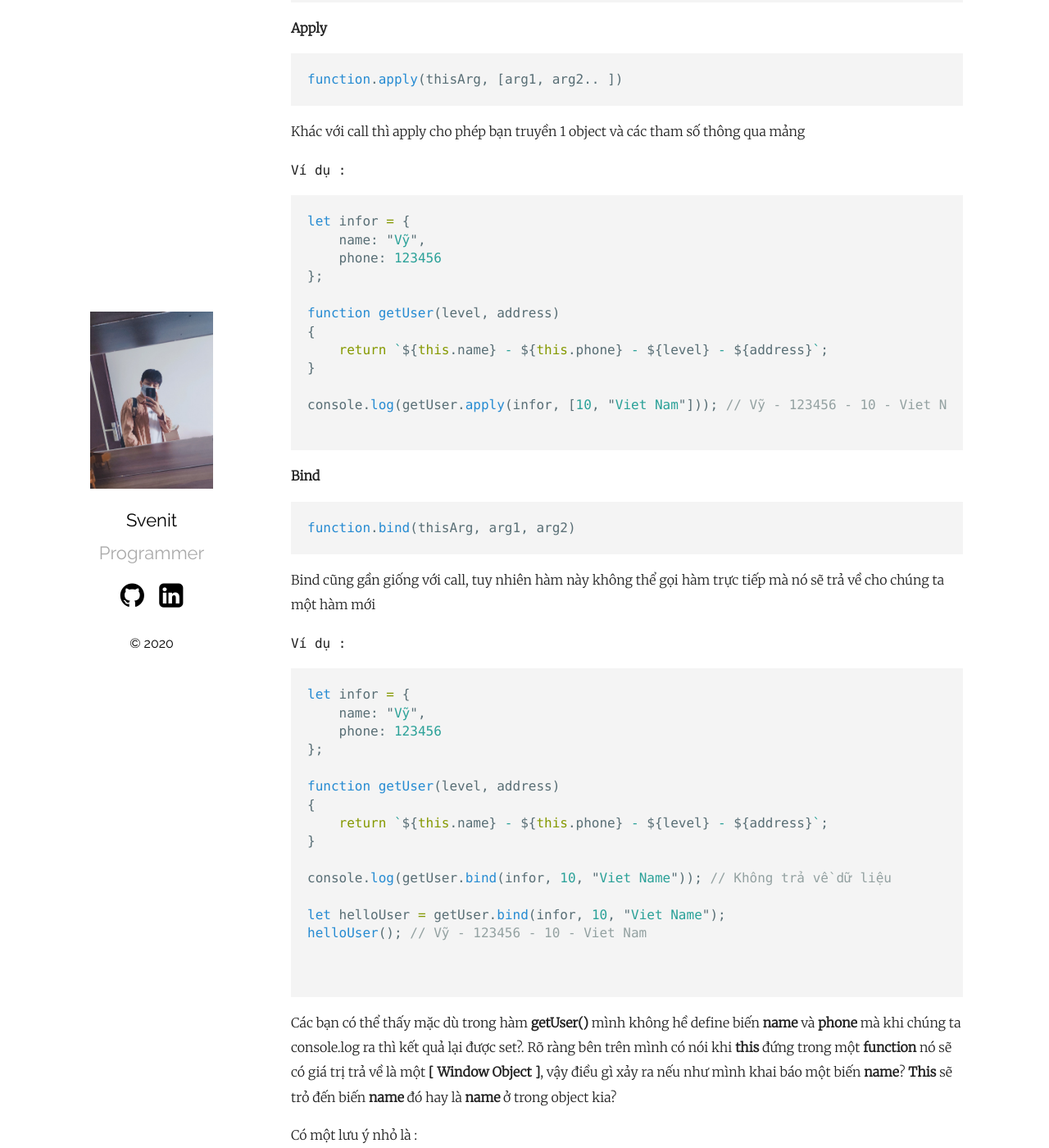
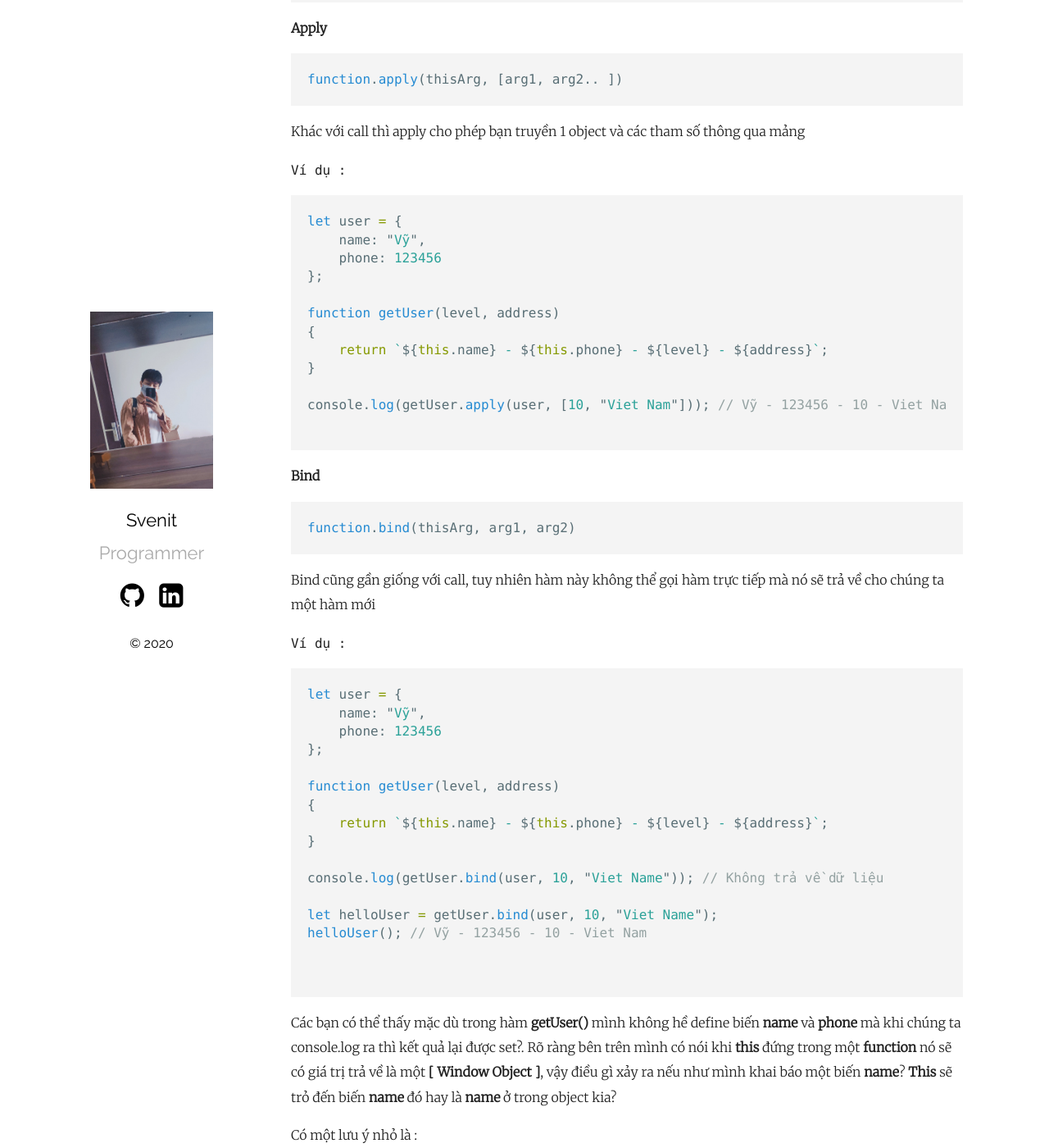
Before and after one commit to svenit/svenit.github.io, a Jekyll site: the page built from _posts/2020-04-13-This-la-gi-co-an-duoc-khong-va-su-khac-nhau-giua-call-apply-bind-trong-js.markdown, in a window 1280 px wide and 1400 px high, scrolled down 3729 px. Shown: the whole window at 82% size. Built offline with Jekyll 4.4.1, drawn with Linux system fonts in a browser that asks for light colours.

Commit message:
new post

````diff
--- a/_posts/2020-04-13-This-la-gi-co-an-duoc-khong-va-su-khac-nhau-giua-call-apply-bind-trong-js.markdown
+++ b/_posts/2020-04-13-This-la-gi-co-an-duoc-khong-va-su-khac-nhau-giua-call-apply-bind-trong-js.markdown
@@ -132,7 +132,7 @@ Trong đó :
 ``Ví dụ :  ``
 
 ```js
-let infor = {
+let user = {
 	name: "Vỹ",
 	phone: 123456
 };
@@ -142,7 +142,7 @@ function getUser(level, address)
 	return `${this.name} - ${this.phone} - ${level} - ${address}`;
 }
 
-console.log(getUser.call(infor, 10, "Viet Nam")); // Vỹ - 123456 - 10 - Viet Nam
+console.log(getUser.call(user, 10, "Viet Nam")); // Vỹ - 123456 - 10 - Viet Nam
 
 ```
 
@@ -157,7 +157,7 @@ Khác với call thì apply cho phép bạn truyền 1 object và các tham số
 ``Ví dụ :  ``
 
 ```js
-let infor = {
+let user = {
 	name: "Vỹ",
 	phone: 123456
 };
@@ -167,7 +167,7 @@ function getUser(level, address)
 	return `${this.name} - ${this.phone} - ${level} - ${address}`;
 }
 
-console.log(getUser.apply(infor, [10, "Viet Nam"])); // Vỹ - 123456 - 10 - Viet Nam
+console.log(getUser.apply(user, [10, "Viet Nam"])); // Vỹ - 123456 - 10 - Viet Nam
 
 ```
 
@@ -182,7 +182,7 @@ Bind cũng gần giống với call, tuy nhiên hàm này không thể gọi hà
 ``Ví dụ :  ``
 
 ```js
-let infor = {
+let user = {
 	name: "Vỹ",
 	phone: 123456
 };
@@ -192,9 +192,9 @@ function getUser(level, address)
 	return `${this.name} - ${this.phone} - ${level} - ${address}`;
 }
 
-console.log(getUser.bind(infor, 10, "Viet Name")); // Không trả về dữ liệu
+console.log(getUser.bind(user, 10, "Viet Name")); // Không trả về dữ liệu
 
-let helloUser = getUser.bind(infor, 10, "Viet Name");
+let helloUser = getUser.bind(user, 10, "Viet Name");
 helloUser(); // Vỹ - 123456 - 10 - Viet Nam
 
 
````
